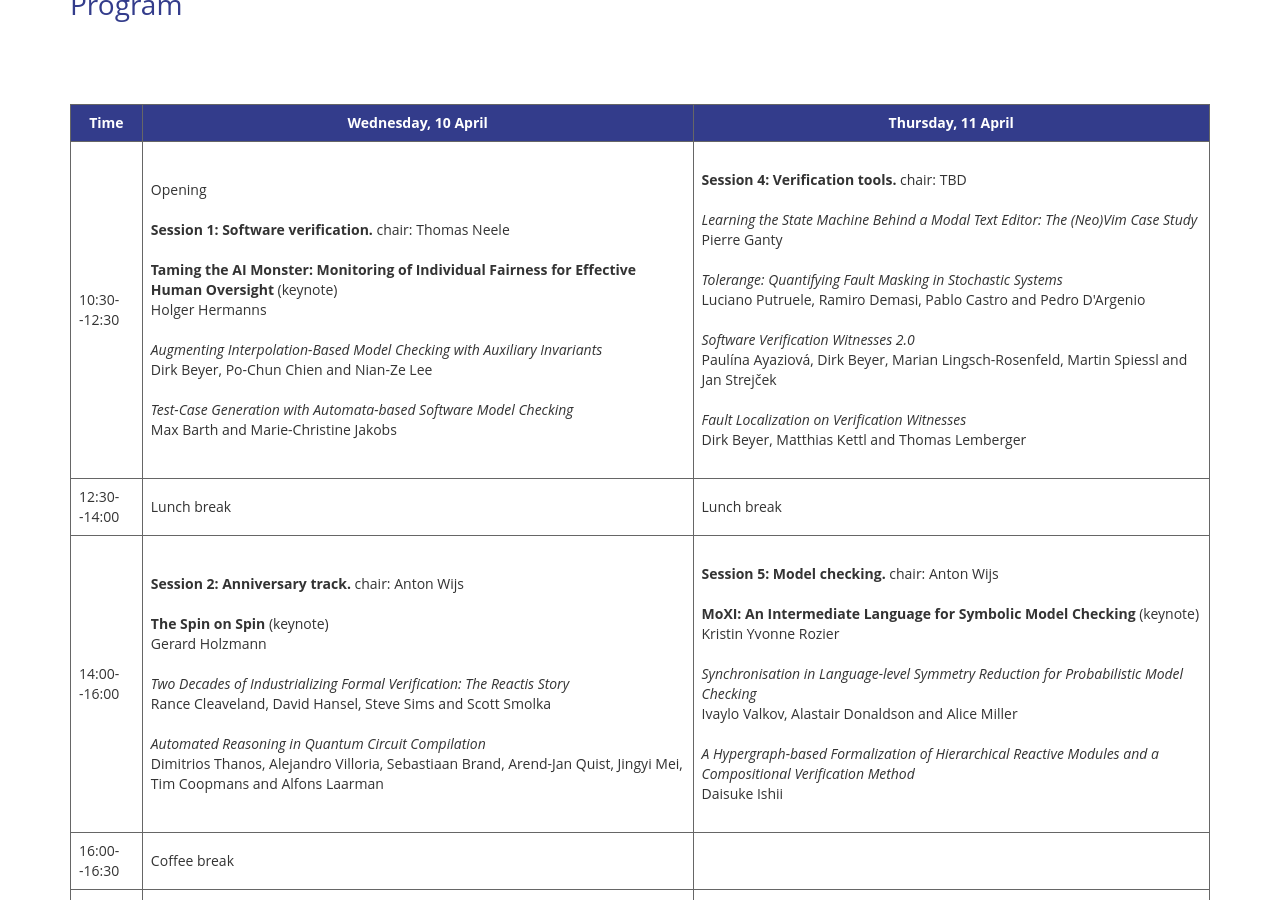
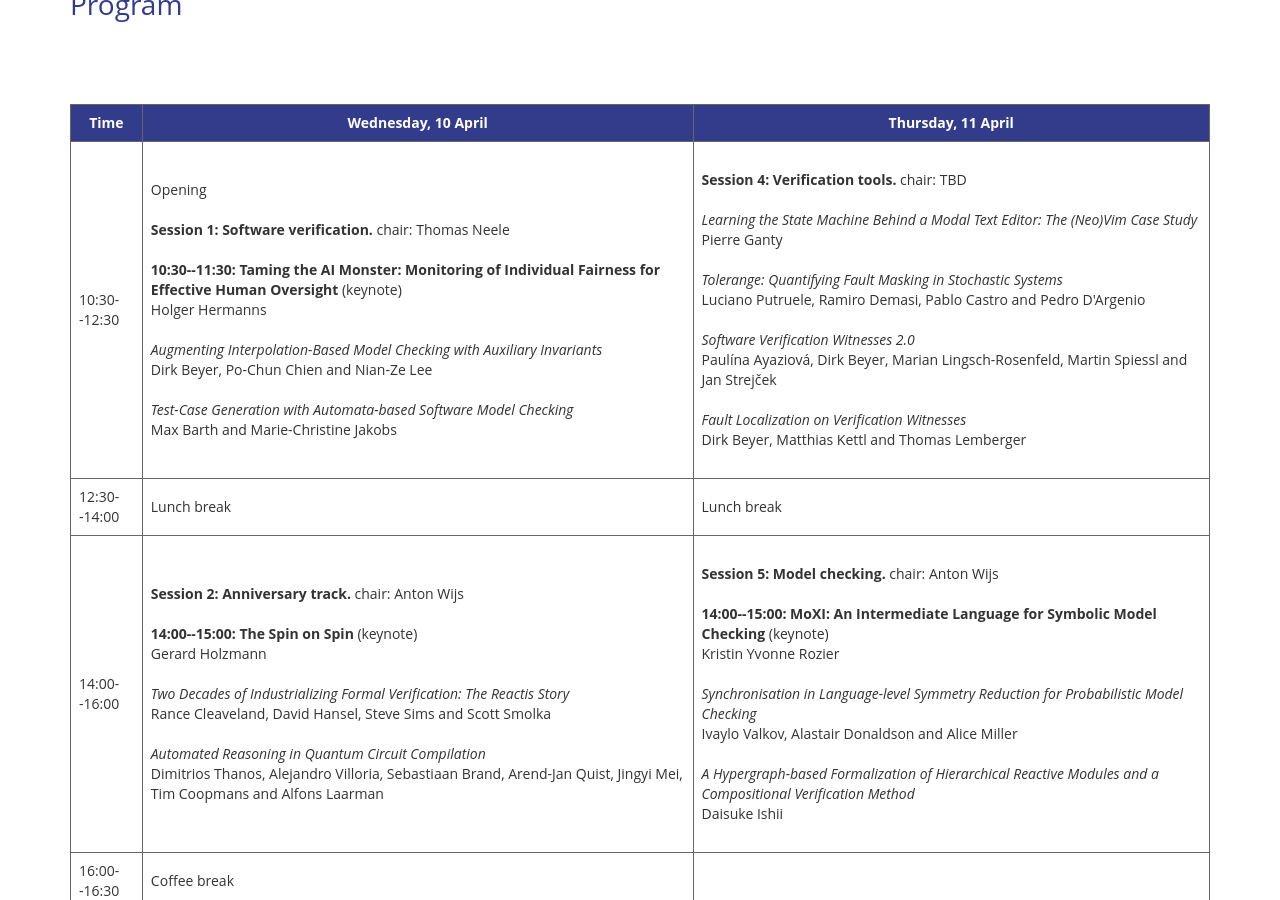
Before and after one commit to SPIN-web/SPIN2024, a Jekyll site: the page built from _pages/program.md, in a window 1280 px wide and 900 px high, scrolled down 476 px. Built offline with Jekyll 4.4.1, drawn with Linux system fonts in a browser that asks for light colours; nearby versions of some CDN libraries; our own code applies the rules of GitHub Pages for plain Markdown files.

Commit message:
Added details to program

```diff
--- a/_pages/program.md
+++ b/_pages/program.md
@@ -21,7 +21,7 @@ order: 2
       <td>
       <p>Opening</p>
       <p><strong>Session 1: Software verification.</strong> chair: Thomas Neele</p>
-      <p><strong>Taming the AI Monster: Monitoring of Individual Fairness for Effective Human Oversight</strong> (keynote)<br />Holger Hermanns</p>
+      <p><strong>10:30--11:30: Taming the AI Monster: Monitoring of Individual Fairness for Effective Human Oversight</strong> (keynote)<br />Holger Hermanns</p>
       <p><em>Augmenting Interpolation-Based Model Checking with Auxiliary Invariants</em><br />Dirk Beyer, Po-Chun Chien and Nian-Ze Lee</p>
       <p><em>Test-Case Generation with Automata-based Software Model Checking</em><br />Max Barth and Marie-Christine Jakobs</p>
       </td>
@@ -42,13 +42,13 @@ order: 2
         <td>14:00--16:00</td>
         <td>
         <p><strong>Session 2: Anniversary track.</strong> chair: Anton Wijs</p>
-        <p><strong>The Spin on Spin</strong> (keynote)<br />Gerard Holzmann</p>
+        <p><strong>14:00--15:00: The Spin on Spin</strong> (keynote)<br />Gerard Holzmann</p>
         <p><em>Two Decades of Industrializing Formal Verification: The Reactis Story</em><br />Rance Cleaveland, David Hansel, Steve Sims and Scott Smolka</p>
         <p><em>Automated Reasoning in Quantum Circuit Compilation</em><br />Dimitrios Thanos, Alejandro Villoria, Sebastiaan Brand, Arend-Jan Quist, Jingyi Mei, Tim Coopmans and Alfons Laarman</p>
         </td>
         <td>
         <p><strong>Session 5: Model checking.</strong> chair: Anton Wijs</p>
-        <p><strong>MoXI: An Intermediate Language for Symbolic Model Checking</strong> (keynote)<br />Kristin Yvonne Rozier</p>
+        <p><strong>14:00--15:00: MoXI: An Intermediate Language for Symbolic Model Checking</strong> (keynote)<br />Kristin Yvonne Rozier</p>
         <p><em>Synchronisation in Language-level Symmetry Reduction for Probabilistic Model Checking</em><br />Ivaylo Valkov, Alastair Donaldson and Alice Miller</p>
         <p><em>A Hypergraph-based Formalization of Hierarchical Reactive Modules and a Compositional Verification Method</em><br />Daisuke Ishii</p>
         </td>
```
